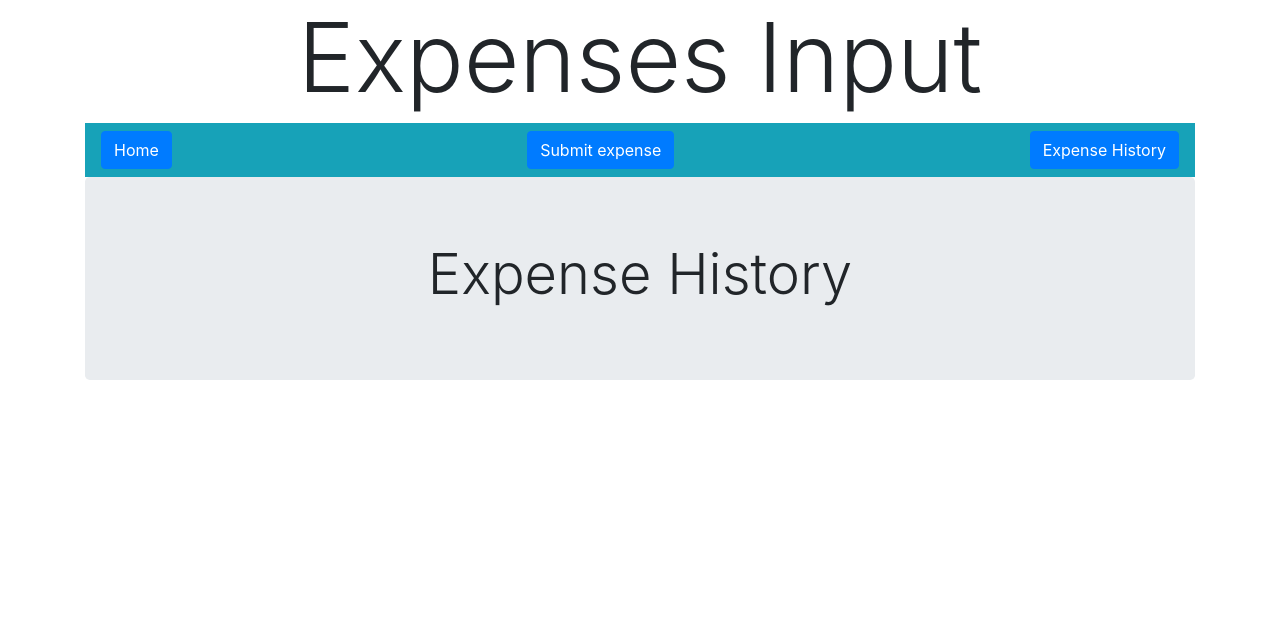
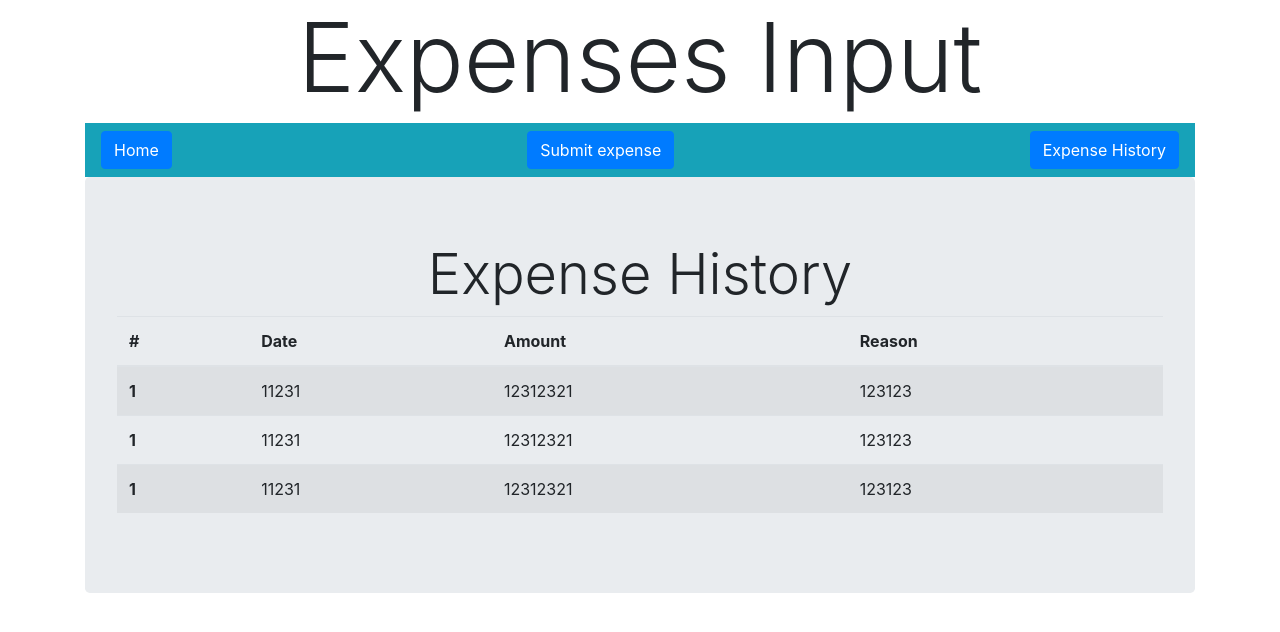
Before and after one commit to WIllChengster/Expenses-Input, a React (Create React App) app: page /history in a window 1280 px wide. Shown: the top 632 px of the page. Built offline with nearby package versions, Linux system fonts and the light colour scheme.

Commit message:
basic skeleton of history page with dummy data

```diff
--- a/src/components/history.js
+++ b/src/components/history.js
@@ -4,8 +4,39 @@ import React,{Component} from 'react';
 class History extends Component{
     render(){
         return(
-            <div>
+            <div  >
                 <h1 className="display-4 text-center">Expense History</h1>
+                <table className="table table-striped">
+                    <thead>
+                        <tr>
+                            <th scope="col" >#</th>
+                            <th scope="col" >Date</th>
+                            <th scope="col" >Amount</th>
+                            <th scope="col" >Reason</th>
+                        </tr>
+                    </thead>
+                    <tbody>
+                        <tr>
+                            <th scope="head">1</th>
+                            <td>11231</td>
+                            <td>12312321</td>
+                            <td>123123</td>
+                        </tr>
+                        <tr>
+                            <th scope="head">1</th>
+                            <td>11231</td>
+                            <td>12312321</td>
+                            <td>123123</td>
+                        </tr>
+                        <tr>
+                            <th scope="head">1</th>
+                            <td>11231</td>
+                            <td>12312321</td>
+                            <td>123123</td>
+                        </tr>
+                    </tbody>
+                </table>
+
             </div>
         )
     }
```
